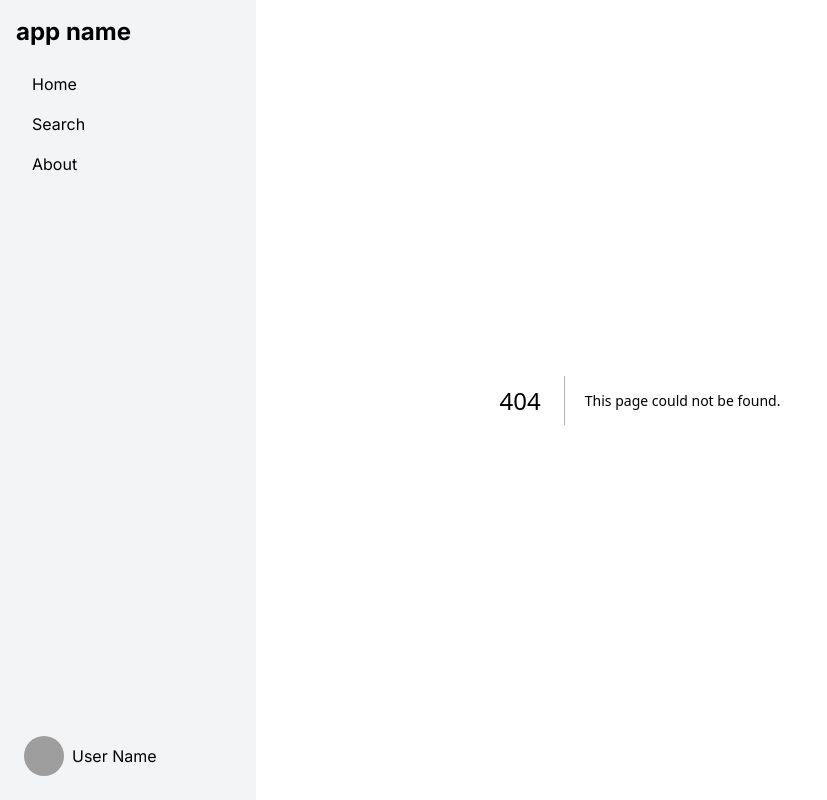
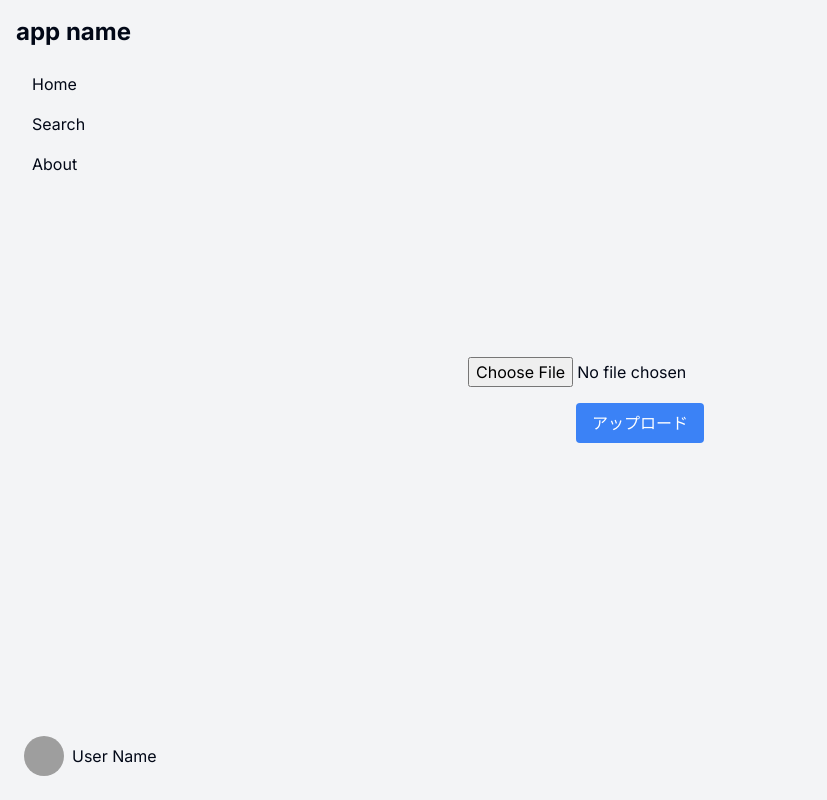
Before and after one commit to kanadomekei/hackathon_vol6_team21, a Next.js app in the folder front/: page /search in a window 1280 px wide. Before the commit this address had no page. Shown: the whole page, without its empty margins (0-827 px from the left). Built offline with nearby package versions, Linux system fonts and the light colour scheme; grey boxes are pictures that could not be loaded.

Commit message:
page作成(仮)

```diff
--- /dev/null
+++ b/front/src/app/search/page.tsx
@@ -0,0 +1,103 @@
+"use client";
+import React from "react";
+import { useEffect, useState } from 'react';
+
+function MainComponent() {
+
+        const [file, setFile] = useState(null);
+        const [response, setResponse] = useState(null);
+
+        const handleFileChange = (event) => {
+              setFile(event.target.files[0]);
+            };
+
+        const handleSubmit = async (event) => {
+              event.preventDefault();
+              if (!file) return;
+
+              const formData = new FormData();
+              formData.append('img', file);
+
+    try {
+      const res = await fetch('http://localhost:8080/ai/create_recipe', {
+        method: 'POST',
+        body: formData,
+      });
+      const data = await res.json();
+      console.log(data)
+      setResponse(data);
+    } catch (error) {
+      console.error('Error uploading file:', error);
+    }
+   }
+
+
+  return (
+    <div className="flex flex-col items-center justify-center min-h-screen bg-gray-100">
+        <form onSubmit={handleSubmit} className="flex flex-col items-center">
+        <input type="file" onChange={handleFileChange} className="mb-4" />
+        <button type="submit" className="px-4 py-2 bg-blue-500 text-white rounded">
+          アップロード
+        </button>
+      </form>
+      {response && (
+        <div className="mt-4">
+          <p>{response.recipe_name}</p>
+        </div>
+      )}
+    </div>
+  );
+  };
+  export default MainComponent;
+
+//   return (
+//     <div className="flex flex-col items-center p-4">
+//       <img
+//         src="./images/saba.png"
+//         alt="Grilled mackerel dish"
+//         className="w-[300px] h-[200px] mb-4"
+//       />
+
+//       <div className="w-full max-w-[600px]">
+//         <h2 className="font-bold text-lg mb-2">材料 (1人前)</h2>
+//         <div className="border rounded p-2 mb-4">
+//           <div className="flex justify-between mb-2">
+//             <span className="font-medium">サバ (200g)</span>
+//             <span className="font-medium">1切れ</span>
+//           </div>
+//           <div className="flex justify-between mb-2">
+//             <span className="font-medium">料理酒</span>
+//             <span className="font-medium">大さじ2</span>
+//           </div>
+//           <div className="flex justify-between mb-2">
+//             <span className="font-medium">塩</span>
+//             <span className="font-medium">少々</span>
+//           </div>
+//           <div className="flex justify-between mb-2">
+//             <span className="font-medium">大葉</span>
+//             <span className="font-medium">1枚</span>
+//           </div>
+//           <div className="flex justify-between">
+//             <span className="font-medium">大根おろし</span>
+//             <span className="font-medium">適量</span>
+//           </div>
+//         </div>
+
+//         <h2 className="font-bold text-lg mb-2">作り方</h2>
+//         <ol className="list-decimal pl-6">
+//           <li className="mb-2">
+//             サバは半分に切ります。1切れは十字に切り込みを入れ、残りは約3cmに2本の切り込みを入れます。
+//           </li>
+//           <li className="mb-2">
+//             料理酒をかけて5分ほど置き、キッチンペーパーで水気を拭き取ります。
+//           </li>
+//           <li className="mb-2">
+//             アルミホイルを敷いた天板に皮目を上にしてのせ、塩をふり、オーブントースターで10分ほど焼きます。
+//           </li>
+//           <li className="mb-2">
+//             焼き目が付いたら、中央まで火が通ったら、大葉を敷いたお皿に盛り付け、大根おろしを添えて完成です。
+//           </li>
+//         </ol>
+//       </div>
+//     </div>
+//   );
```
